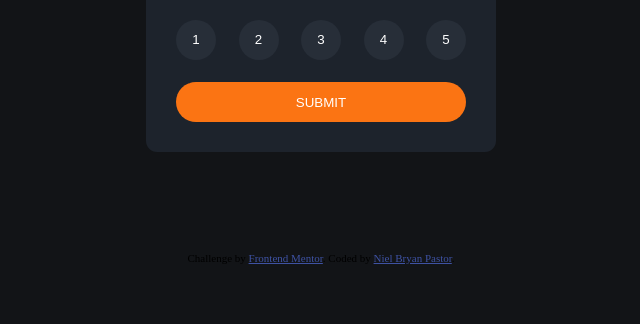
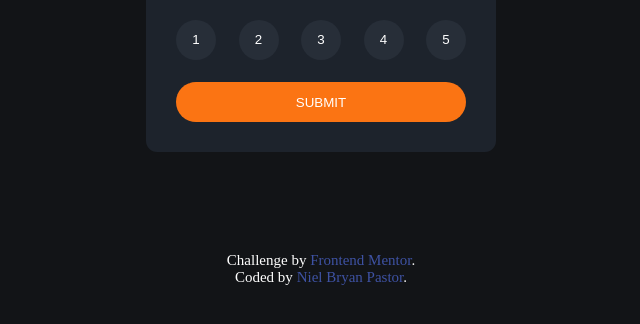
Before and after one commit to Icarus1214/interactive-rating-component-main, a plain HTML site: page index.html in a window 1280 px wide. Shown: the part 298-622 px from the top of the page, without its empty margins (319-959 px from the left). Drawn offline with Linux system fonts and the light colour scheme.

Commit message:
Updated attribution

```diff
--- a/style.css
+++ b/style.css
@@ -121,3 +121,9 @@ p {
     border-radius: 50px;
     padding: 8px;
 }
+
+.attribution,a{
+    font-size: 15px;
+    text-decoration: none;
+    color: var(--White);
+}
```
Also changed, not shown: index.html (+1 -0 lines).
